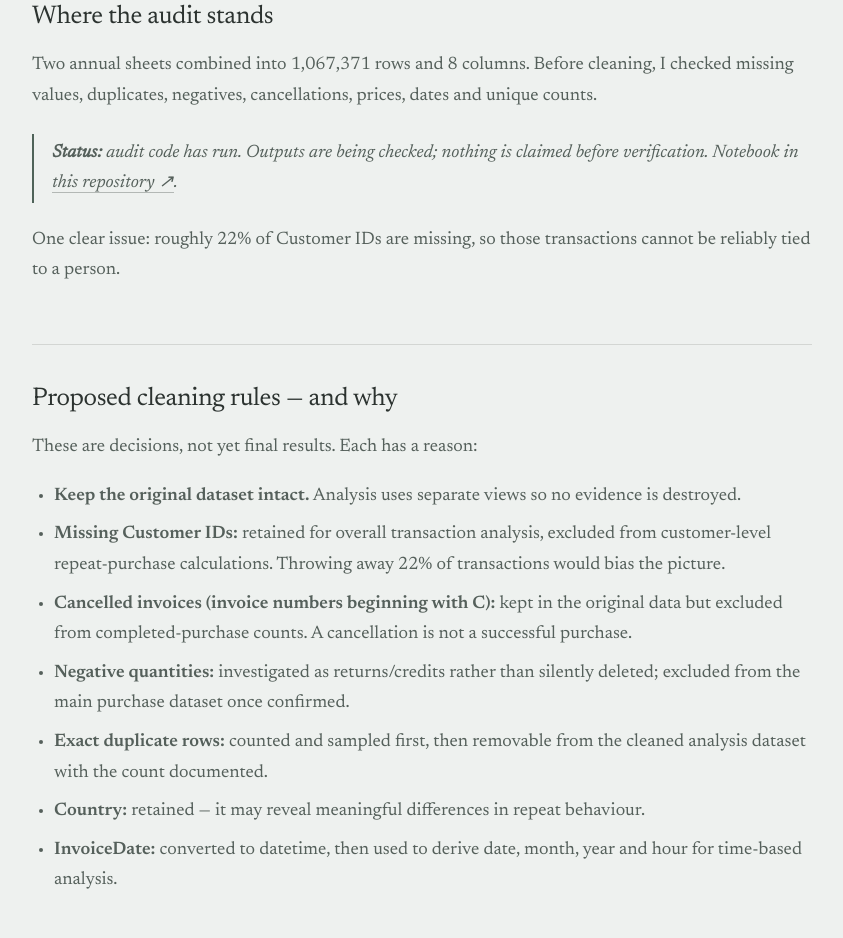
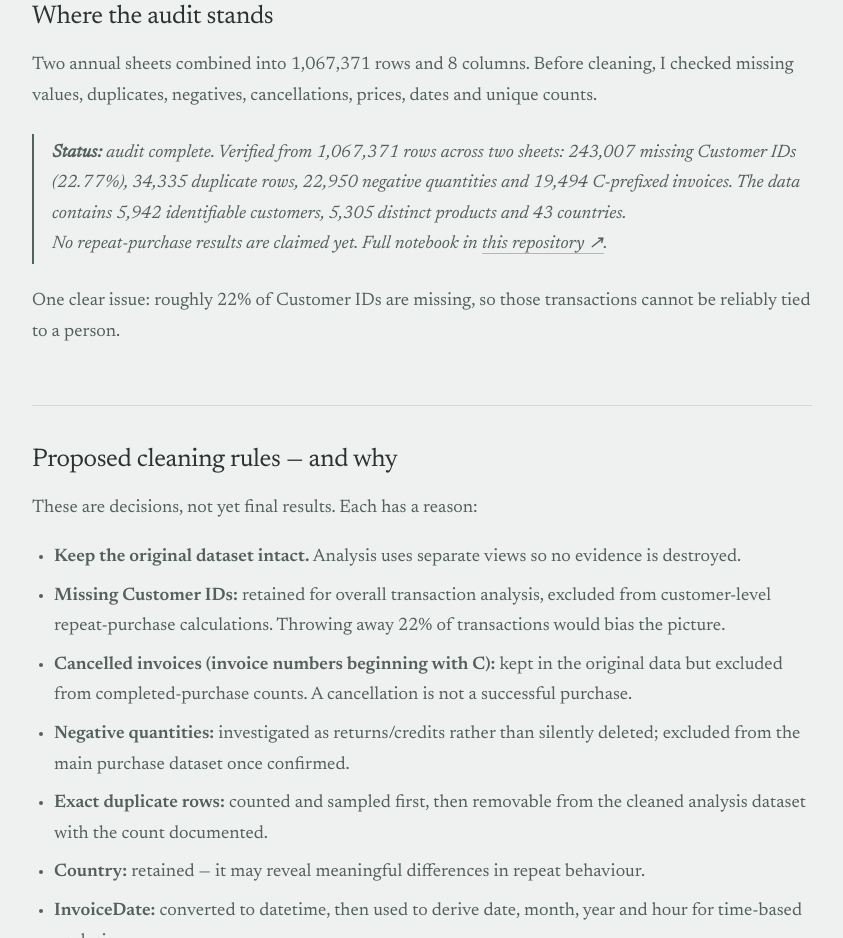
Before and after one commit to Faria-Kamal/Faria-Kamal.github.io, a plain HTML site: page online-retail-customer-analysis.html in a window 1280 px wide. Shown: the part 1071-2009 px from the top of the page, without its empty margins (218-1061 px from the left). Drawn offline with Linux system fonts and the light colour scheme.

Commit message:
Publish verified retail audit figures on case study

```diff
--- a/online-retail-customer-analysis.html
+++ b/online-retail-customer-analysis.html
@@ -121,8 +121,13 @@
         </p>
         <div class="case-note">
           <p>
-            <strong>Status:</strong> audit code has run. Outputs are being checked; nothing is
-            claimed before verification. Notebook in
+            <strong>Status:</strong> audit complete. Verified from 1,067,371 rows across two sheets:
+            243,007 missing Customer IDs (22.77%), 34,335 duplicate rows, 22,950 negative quantities
+            and 19,494 C-prefixed invoices. The data contains 5,942 identifiable customers,
+            5,305 distinct products and 43 countries.
+          </p>
+          <p>
+            No repeat-purchase results are claimed yet. Full notebook in
             <a href="https://github.com/Faria-Kamal/online-retail-customer-analysis">this repository ↗</a>.
           </p>
         </div>
```
